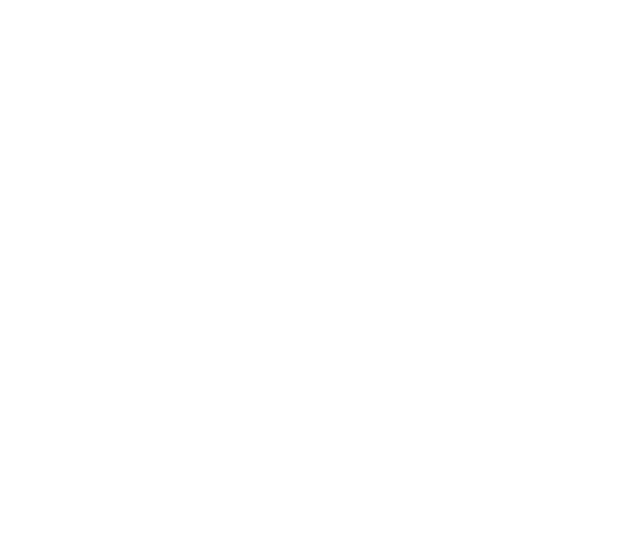
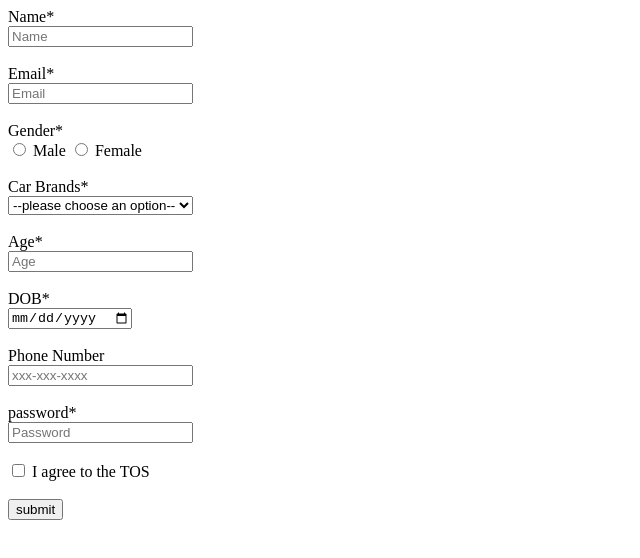
Before and after one commit to acciojob/signup-form-car-ManishGupta03, a website: page main.html in a window 1280 px wide. Shown: the whole page, without its empty margins (0-640 px from the left). Drawn offline with Linux system fonts and the light colour scheme.

Commit message:
created a submission

```diff
--- a/main.html
+++ b/main.html
@@ -7,6 +7,35 @@
 </head>
 
 <body>
+	<form method="post">
+		<label for="name">Name*</label><br>
+		<input type="text" name="name" id="name" placeholder="Name" required><br><br>
+		<label for="email">Email*</label><br>
+		<input type="email" name="email" id="email" placeholder="Email" required><br><br>
+		<label for="gender">Gender*</label><br>
+		<input type="radio" name="gender" id="gender_m" required>
+		<label for="gender_m">Male</label>
+		<input type="radio" name="gender" id="gender_f" required>
+		<label for="gender_f">Female</label><br><br>
+		<label for="cars">Car Brands*</label><br>
+		<select name="cars" id="cars"><br>
+			<option value="" disabled selected>--please choose an option--</option>
+			<option value="BMW">BMW</option>
+			<option value="Audi">Audi</option>
+			<option value="Mercedez">Mercedez</option>
+		</select><br><br>
+		<label for="age">Age*</label><br>
+		<input type="number" name="age" id="age" placeholder="Age" required><br><br>
+		<label for="dob">DOB*</label><br>
+		<input type="date" name="dob" id="dob" required><br><br>
+		<label for="pnumber">Phone Number</label><br>
+		<input type="number" name="pnumber" id="pnumber" placeholder="xxx-xxx-xxxx" required><br><br>
+		<label for="password">password*</label><br>
+		<input type="password" name="password" id="password" placeholder="Password" required><br><br>
+	    <input type="checkbox" id="tos">
+		<label for="tos">I agree to the TOS</label><br><br>
+		<button type="submit">submit</button>
+	</form>
 	<!-- the entire body must be written by student -->
     <script type="text/javascript" src="./script.js">
 </script>
```
